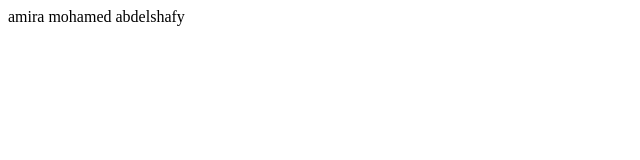
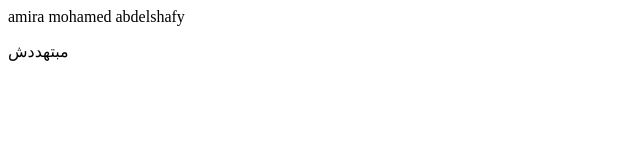
Before and after one commit to SalwaEzz/Repostry, a plain HTML site: page index.html in a window 1280 px wide. Shown: the full height of the page, 0-640 px from the left. Drawn offline with Linux system fonts and the light colour scheme.

Commit message:
Salwa Update

```diff
--- a/index.html
+++ b/index.html
@@ -3,5 +3,6 @@
     </head>
     <body>
         <p>amira mohamed abdelshafy</p>
+        مبتهددش
     </body>
     </html>
```
